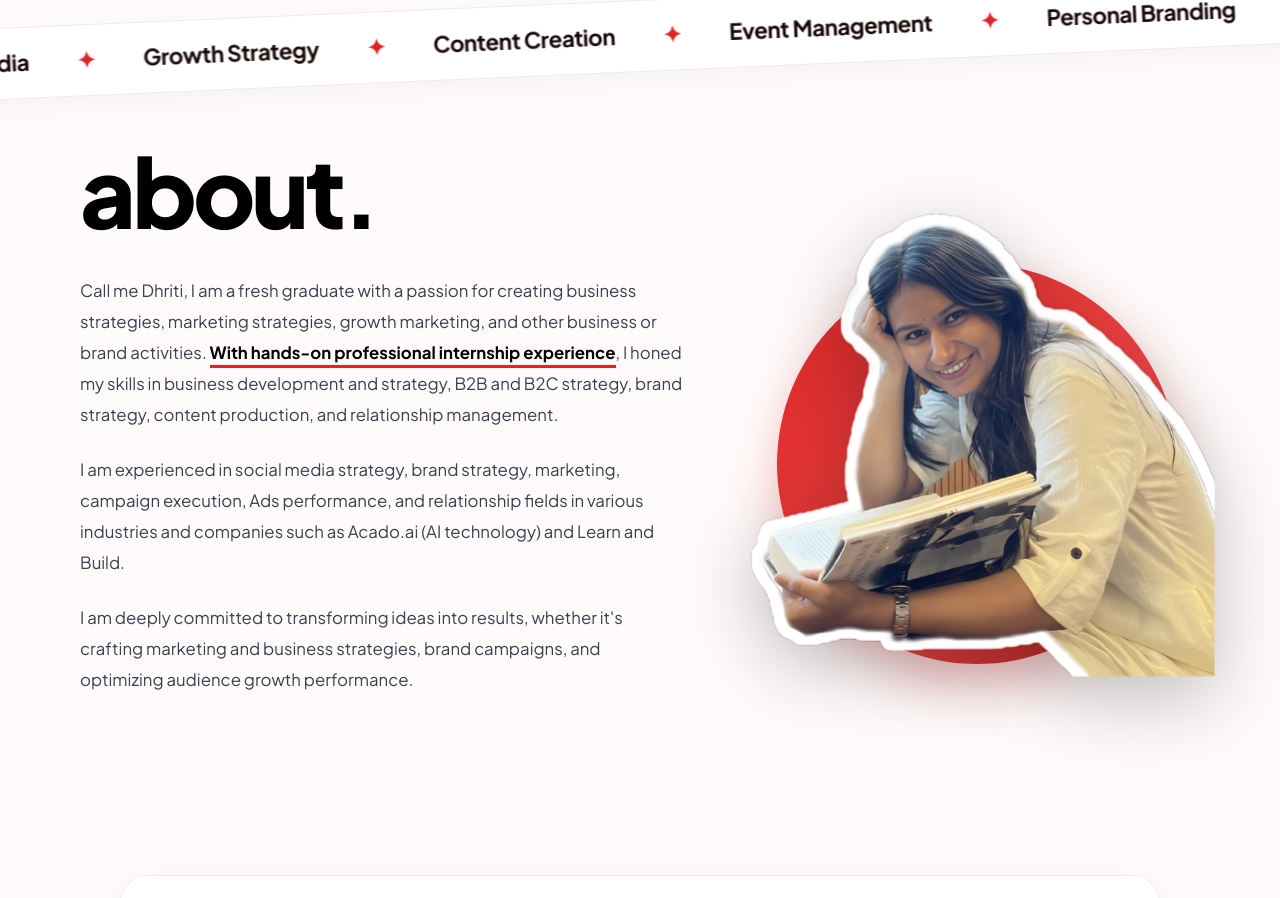
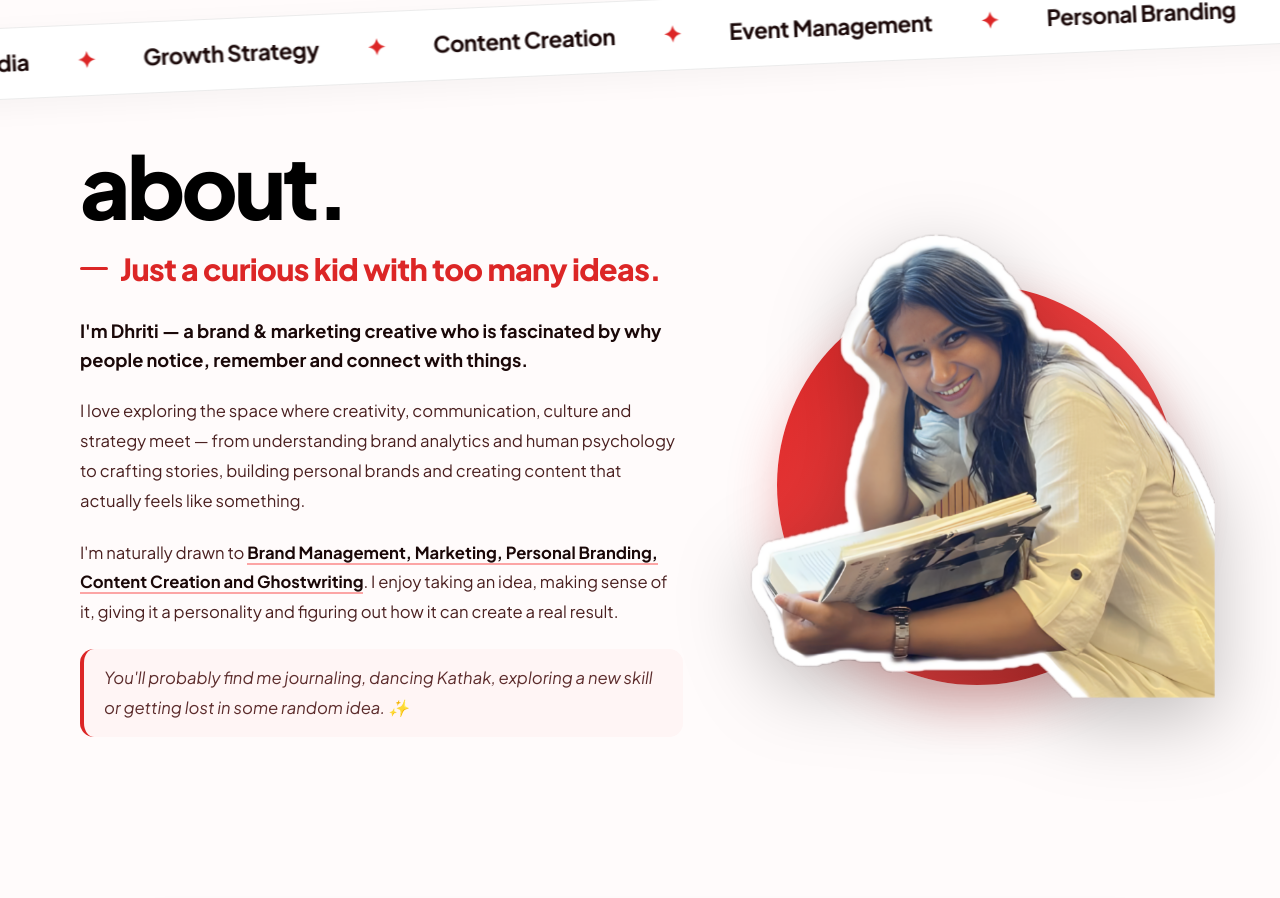
Before and after one commit to Rohit-0226/Dhriti-Portfolio, a React (Vite) app: page / in a window 1280 px wide. Shown: the part 898-1796 px from the top of the page. Built offline with nearby package versions, Linux system fonts and the light colour scheme; the HTML template or start-up script is replaced by a standard one; a web font is replaced by a local one.

Commit message:
update: refresh About section copy with premium subheading and user bio

```diff
--- a/src/App.tsx
+++ b/src/App.tsx
@@ -1084,31 +1084,57 @@ function About() {
             transition={{ duration: DUR.slow, ease: EASE }}
           >
             <h2 className="font-display" style={{
-              fontSize: 'clamp(4rem, 8vw, 6rem)',
+              fontSize: 'clamp(3.8rem, 7vw, 5.4rem)',
               fontWeight: 800,
               color: '#000000',
               letterSpacing: '-0.04em',
-              marginBottom: '2rem',
+              marginBottom: '1rem',
               lineHeight: 0.95,
             }}>
               <RevealHeading>about.</RevealHeading>
             </h2>
 
-            <div style={{ fontSize: '1.05rem', lineHeight: 1.85, color: '#374151', fontFamily: 'var(--font-body)' }}>
-              <p style={{ marginBottom: '1.5rem' }}>
-                Call me Dhriti, I am a fresh graduate with a passion for creating business strategies, marketing strategies, growth marketing, and other business or brand activities.{' '}
-                <span style={{ borderBottom: '3px solid #DC2626', fontWeight: 700, color: '#000000', paddingBottom: '2px' }}>
-                  With hands-on professional internship experience
-                </span>
-                , I honed my skills in business development and strategy, B2B and B2C strategy, brand strategy, content production, and relationship management.
+            {/* Premium Styled Subheading */}
+            <div className="font-display" style={{
+              fontSize: 'clamp(1.3rem, 2.4vw, 1.9rem)',
+              fontWeight: 800,
+              color: '#DC2626',
+              letterSpacing: '-0.02em',
+              lineHeight: 1.3,
+              marginBottom: '1.75rem',
+              display: 'flex',
+              alignItems: 'center',
+              gap: '12px',
+            }}>
+              <span style={{ display: 'inline-block', width: '28px', height: '3px', background: '#DC2626', borderRadius: '99px', flexShrink: 0 }} />
+              <span>Just a curious kid with too many ideas.</span>
+            </div>
+
+            {/* Premium Editorial Body Paragraphs */}
+            <div style={{ fontSize: '1.04rem', lineHeight: 1.8, color: '#374151', fontFamily: 'var(--font-body)' }}>
+              <p style={{ marginBottom: '1.35rem', fontWeight: 700, color: '#1A0808', fontSize: '1.14rem', lineHeight: 1.6 }}>
+                I'm Dhriti — a brand &amp; marketing creative who is fascinated by why people notice, remember and connect with things.
               </p>
 
-              <p style={{ marginBottom: '1.5rem' }}>
-                I am experienced in social media strategy, brand strategy, marketing, campaign execution, Ads performance, and relationship fields in various industries and companies such as Acado.ai (AI technology) and Learn and Build.
+              <p style={{ marginBottom: '1.35rem', color: '#4A2020' }}>
+                I love exploring the space where creativity, communication, culture and strategy meet — from understanding brand analytics and human psychology to crafting stories, building personal brands and creating content that actually feels like something.
               </p>
 
-              <p style={{ margin: 0 }}>
-                I am deeply committed to transforming ideas into results, whether it's crafting marketing and business strategies, brand campaigns, and optimizing audience growth performance.
+              <p style={{ marginBottom: '1.35rem', color: '#4A2020' }}>
+                I'm naturally drawn to <span style={{ fontWeight: 700, color: '#1A0808', borderBottom: '2px solid #FCA5A5' }}>Brand Management, Marketing, Personal Branding, Content Creation and Ghostwriting</span>. I enjoy taking an idea, making sense of it, giving it a personality and figuring out how it can create a real result.
+              </p>
+
+              <p style={{
+                margin: 0,
+                fontStyle: 'italic',
+                color: '#5C2C2C',
+                background: '#FFF5F5',
+                padding: '14px 20px',
+                borderRadius: '14px',
+                borderLeft: '4px solid #DC2626',
+                fontWeight: 500,
+              }}>
+                You'll probably find me journaling, dancing Kathak, exploring a new skill or getting lost in some random idea. ✨
               </p>
             </div>
           </m.div>
```
